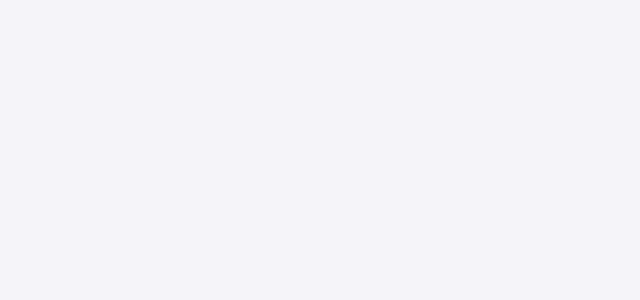
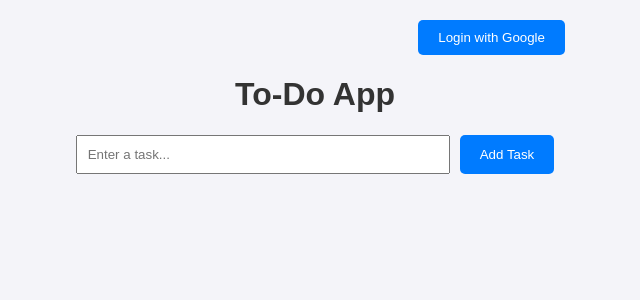
Before and after one commit to RooseendhraT/todo-app, a React (Create React App) app: page / in a window 1280 px wide. Shown: the top 300 px of the page, without its empty margins (325-965 px from the left). Built offline with nearby package versions, Linux system fonts and the light colour scheme.

Commit message:
removed basename for vercel

```diff
--- a/src/App.jsx
+++ b/src/App.jsx
@@ -6,11 +6,11 @@ import Login from "./pages/Login";
 
 const App = () => {
   return (
-    <Router basename="/todo-app"> {/* <-- important fix here */}
+    <Router> {/* Removed basename */}
       <Routes>
         <Route path="/home" element={<Home />} />
         <Route path="/login" element={<Login />} />
-        <Route path="/" element={<Home />} /> {/* Default route to Home */}
+        <Route path="/" element={<Home />} />
       </Routes>
     </Router>
   );
```
